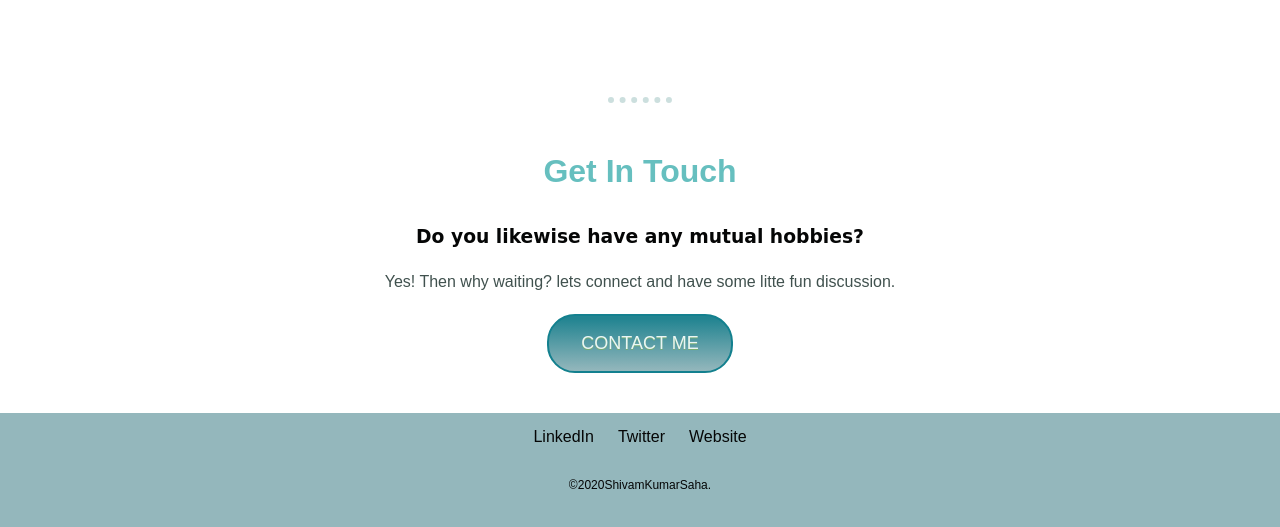
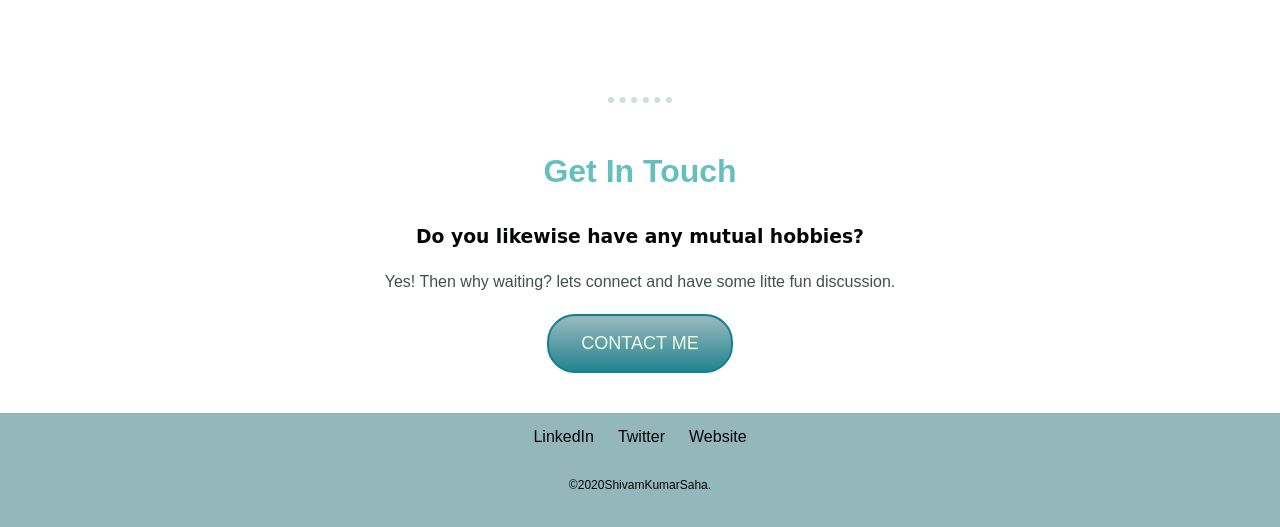
Before and after one commit to ShivamSaha12/Hobbies, a plain HTML site: page index.html in a window 1280 px wide. In both pictures the pointer is over the link "CONTACT ME". Shown: the part 2545-3072 px from the top of the page. Drawn offline with Linux system fonts and the light colour scheme.

Commit message:
Update styles.css

```diff
--- a/styles.css
+++ b/styles.css
@@ -154,3 +154,7 @@ a:hover{
     text-decoration: none;
     text-shadow: 0 1px 0 #79ad71;
 }
+.btn:hover{
+  background:linear-gradient(to bottom, #94b7bc 5%, #228491 100%);
+	background-color:#94b7bc;
+}
```
